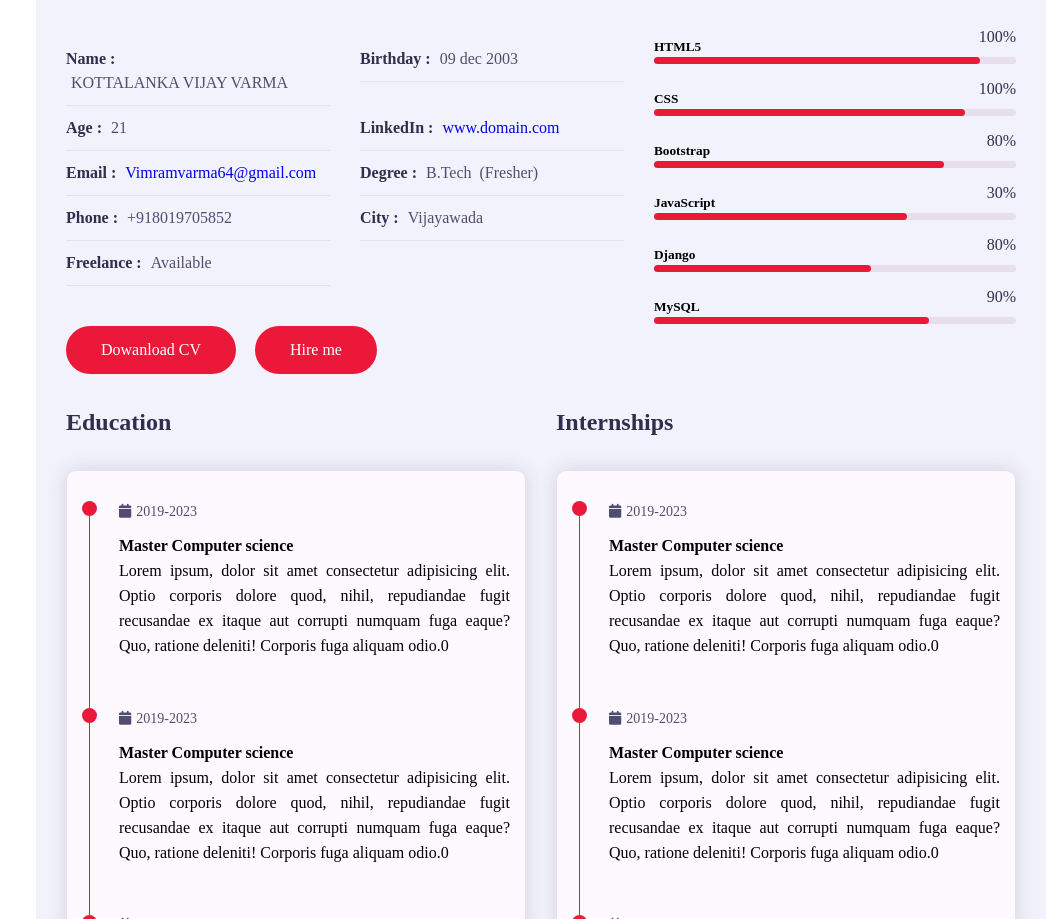
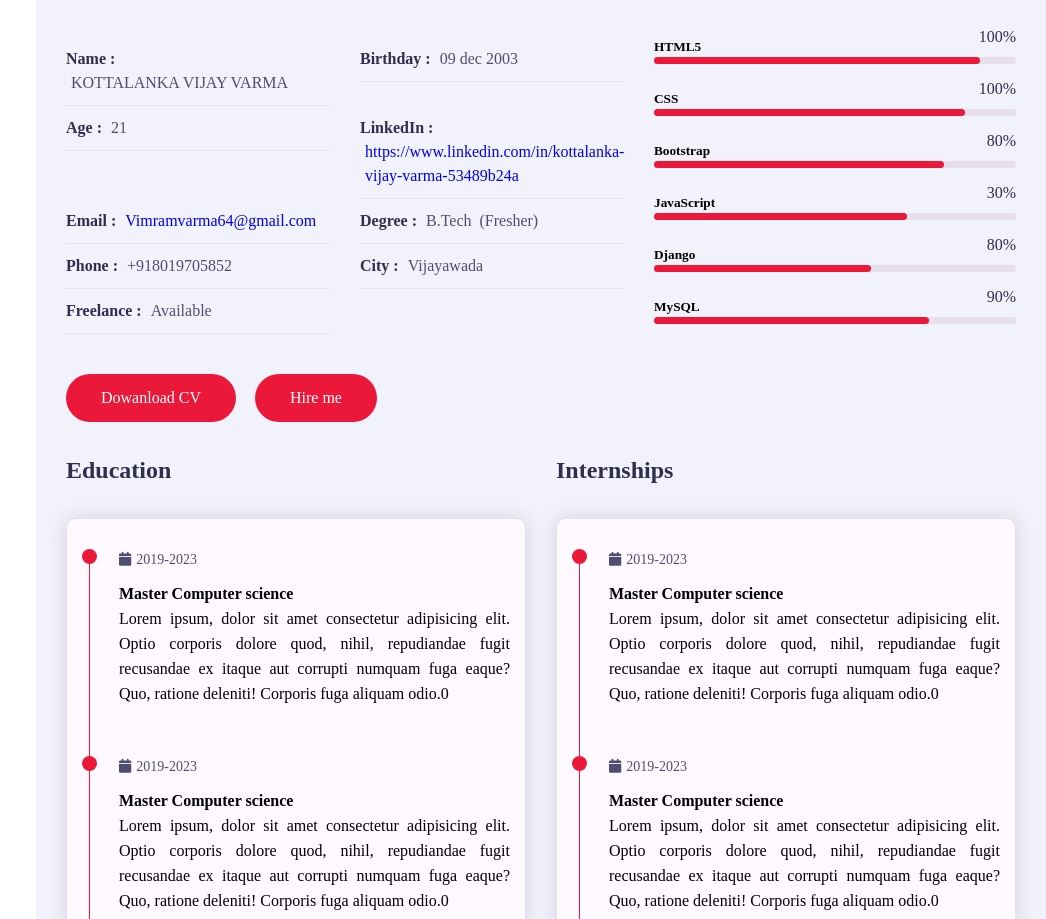
Before and after one commit to vijay-varma64/Portfolio, a plain HTML site: page index.html in a window 1280 px wide. Shown: the part 1124-2043 px from the top of the page, without its empty margins (234-1280 px from the left). Drawn offline with nearby package versions, Linux system fonts and the light colour scheme; a web font is replaced by a local one.

Commit message:
Update index.html

```diff
--- a/index.html
+++ b/index.html
@@ -68,7 +68,7 @@
                                             <p>Age : <span>21</span></p>
                                         </div>
                                         <div class="info-item padd-15">
-                                            <p>LinkedIn : <span><a href="#">www.domain.com</a></span></p>
+                                            <p>LinkedIn : <span><a href="#">https://www.linkedin.com/in/kottalanka-vijay-varma-53489b24a</a></span></p>
                                         </div>
                                         <div class="info-item padd-15">
                                             <p>Email : <span><a href="mailto:vimramvarma64@gmail.com">Vimramvarma64@gmail.com</a></span></p>
```
